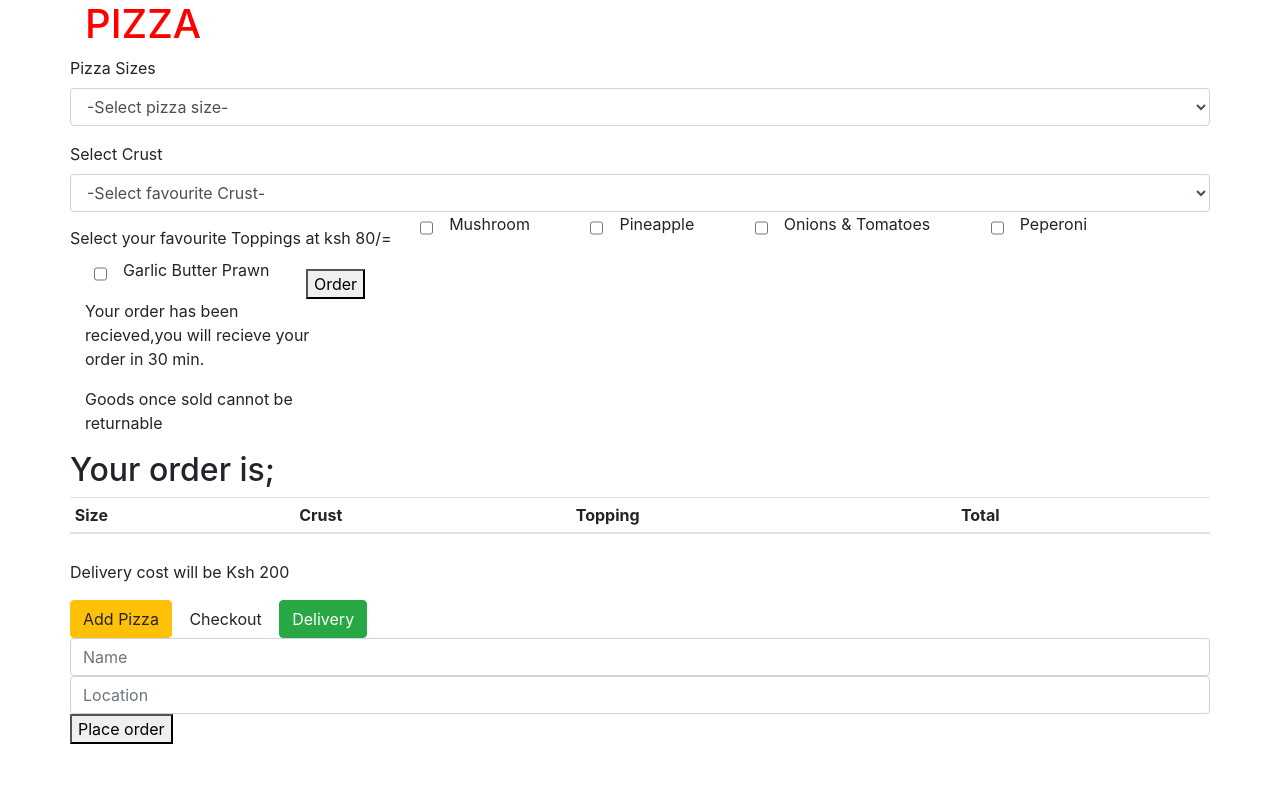
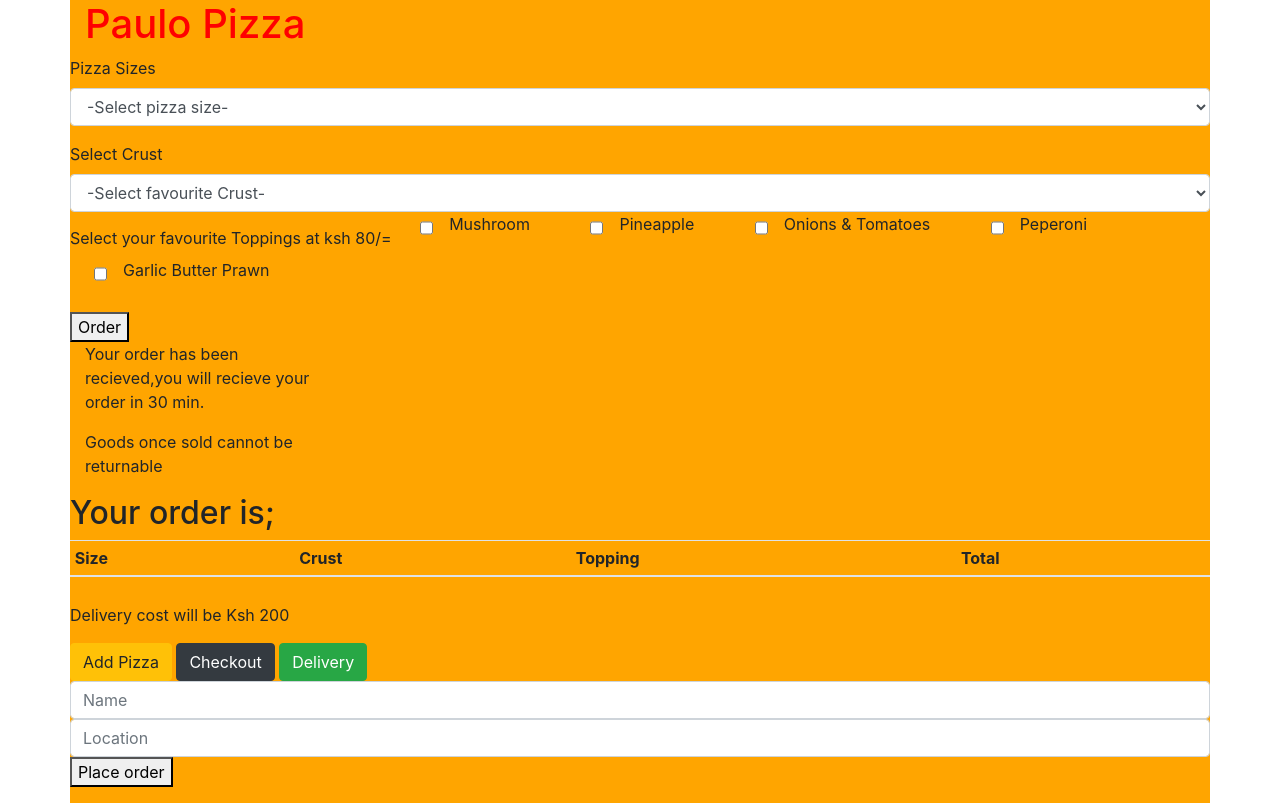
Before and after one commit to Paul-568/Paulo-Pizza, a plain HTML site: page index.html in a window 1280 px wide. Drawn offline with Linux system fonts and the light colour scheme.

Commit message:
added orange background color to the page

```diff
--- a/css/styles.css
+++ b/css/styles.css
@@ -4,3 +4,8 @@
 .container h1 {
 	color: red;
 }
+.container {
+	background-color: orange;
+	height: 100%;
+	width: 100%;
+}
--- a/index.html
+++ b/index.html
@@ -1,14 +1,14 @@
 <!DOCTYPE html>
 <html>
 <head>
-	<title>PIZZA</title>
+	<title>Paulo Pizza</title>
 	<link rel="stylesheet" type="text/css" href="css/bootstrap.css">
 	<link rel="stylesheet" type="text/css" href="css/styles.css">
 </head>
 <body>
 	<div class="container">
 		<div class="row1">
-			<h1>PIZZA</h1>
+			<h1>Paulo Pizza</h1>
 		</div>
 		<div class="row">
 			<div class="col-md-7"></div>
@@ -52,8 +52,10 @@
 						<input type="checkbox" name="toppings" id="garlic" class="custom-control-inline" value="garlic">
 						<label class="custom-control-inline" for="garlic">Garlic Butter Prawn</label>
 					</div>
-				<button type="btn btn-sm btn-alert">Order</button>
-
+				</div>
+				<div>
+				<button type="btn btn-sm btn-warning">Order</button>
+			</div>
 			</form>
 			<div class="col-md-3">
 				<p>Your order has been recieved,you will recieve your order in 30 min.</p>
@@ -87,7 +89,7 @@
 				</div>
 				<div>
 				<button class="btn btn-warning">Add Pizza</button>
-				<button class="btn btn-alert">Checkout</button>
+				<button class="btn btn-dark">Checkout</button>
 				<button class="btn btn-success">Delivery</button>
 			</div>
 			<div class="delivery">
```
Also changed, not shown: images/paulo-pizza.jpg (added).
